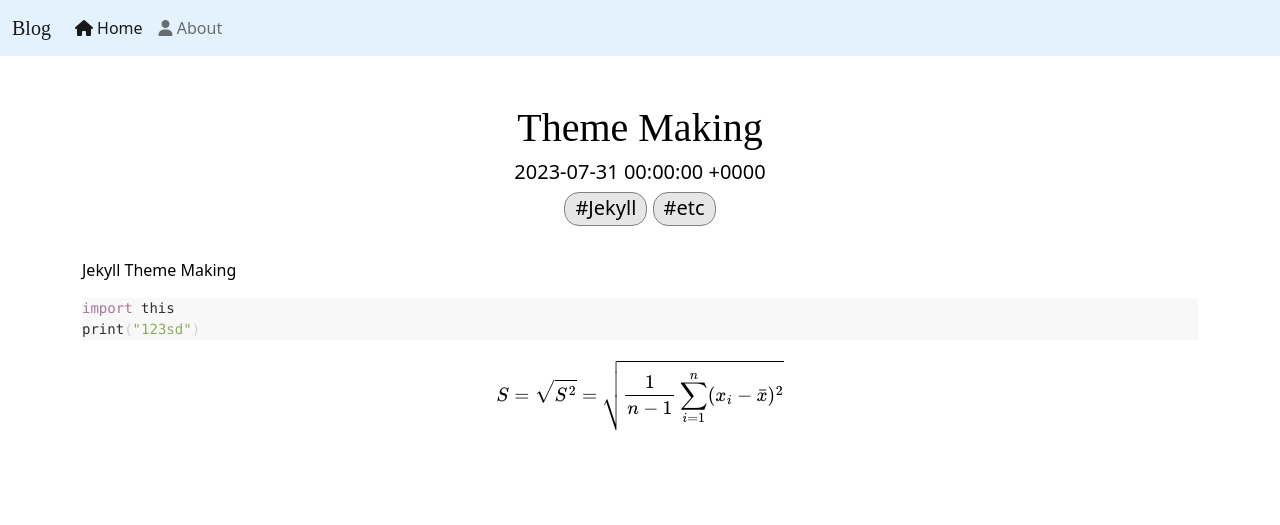
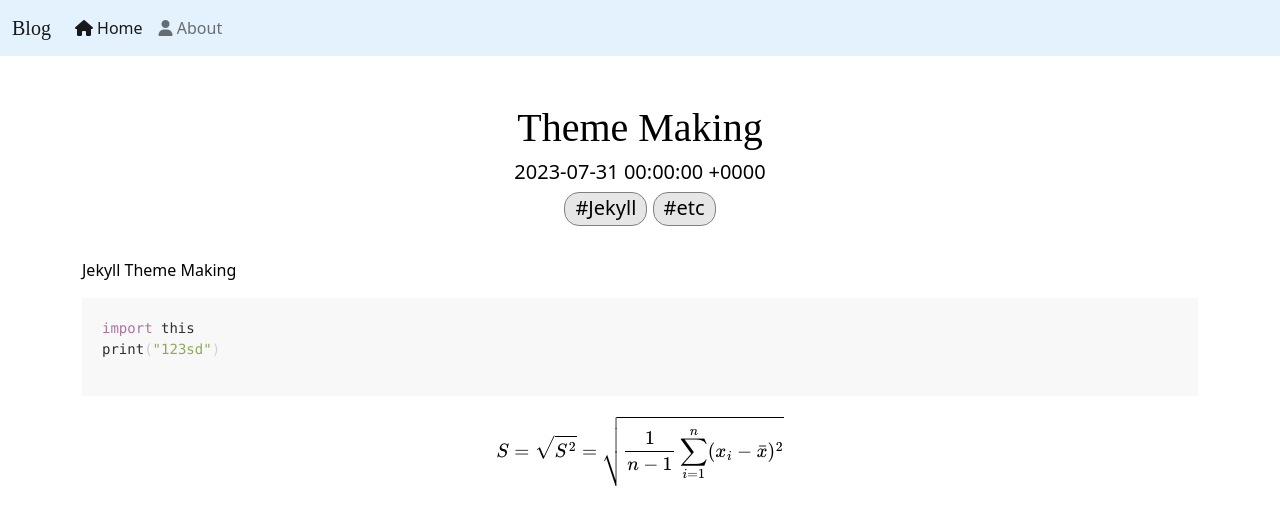
Before and after one commit to happydm09/B, a Jekyll site: the page built from _posts/2023-07-31-theme.md, in a window 1280 px wide. Shown: the top 525 px of the page. Built offline with Jekyll 4.4.1, drawn with Linux system fonts in a browser that asks for light colours; nearby versions of some CDN libraries; some web fonts are replaced; formulas are drawn with MathJax 3.

Commit message:
Update syntax.css

```diff
--- a/css/syntax.css
+++ b/css/syntax.css
@@ -76,7 +76,7 @@
   color: #90a959;
 }
 
-.highlight {background-color: #F8F8F8}
+.highlight {background-color: #F8F8F8; padding: 10px;}
 
 @media (prefers-color-scheme: light) {
   .highlight {background-color: #F8F8F8}
```
